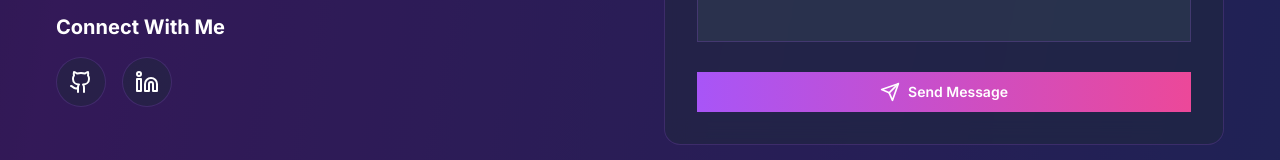
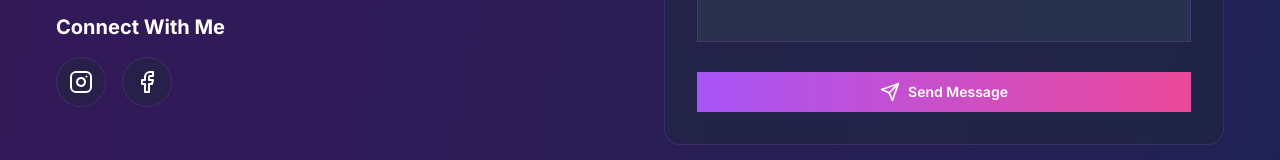
Before and after one commit to Subhadeep-GIT/portfolio, a React (Vite) app: page / in a window 1280 px wide. Shown: the part 6563-6723 px from the top of the page. Built offline with nearby package versions, Linux system fonts and the light colour scheme.

Commit message:
Social Link changed

```diff
--- a/src/components/Contact.jsx
+++ b/src/components/Contact.jsx
@@ -3,6 +3,7 @@ import { motion } from 'framer-motion';
 import { Mail, Phone, MapPin, Send, Github, Linkedin } from 'lucide-react';
 import { Button } from '@/components/ui/button';
 import { toast } from '@/components/ui/use-toast';
+import { Instagram, Facebook } from "lucide-react";
 
 const Contact = () => {
   const [formData, setFormData] = useState({
@@ -147,21 +148,21 @@ const Contact = () => {
   <h4 className="text-xl font-bold text-white mb-4">Connect With Me</h4>
   <div className="flex gap-4">
     <motion.button
-                  onClick={() => handleSocialClick('github')}
+      onClick={() => handleSocialClick('instagram')}
       whileHover={{ scale: 1.1 }}
       whileTap={{ scale: 0.9 }}
       className="p-3 bg-slate-800/50 rounded-full hover:bg-purple-500/20 transition-all duration-300 border border-purple-500/20"
     >
-                  <Github size={24} className="text-white" />
+      <Instagram size={24} className="text-white" />
     </motion.button>
 
     <motion.button
-                  onClick={() => handleSocialClick('linkedin')}
+      onClick={() => handleSocialClick('facebook')}
       whileHover={{ scale: 1.1 }}
       whileTap={{ scale: 0.9 }}
       className="p-3 bg-slate-800/50 rounded-full hover:bg-purple-500/20 transition-all duration-300 border border-purple-500/20"
     >
-                  <Linkedin size={24} className="text-white" />
+      <Facebook size={24} className="text-white" />
     </motion.button>
   </div>
 </div>
```
Lines whose indentation alone changed are shown as unchanged.
